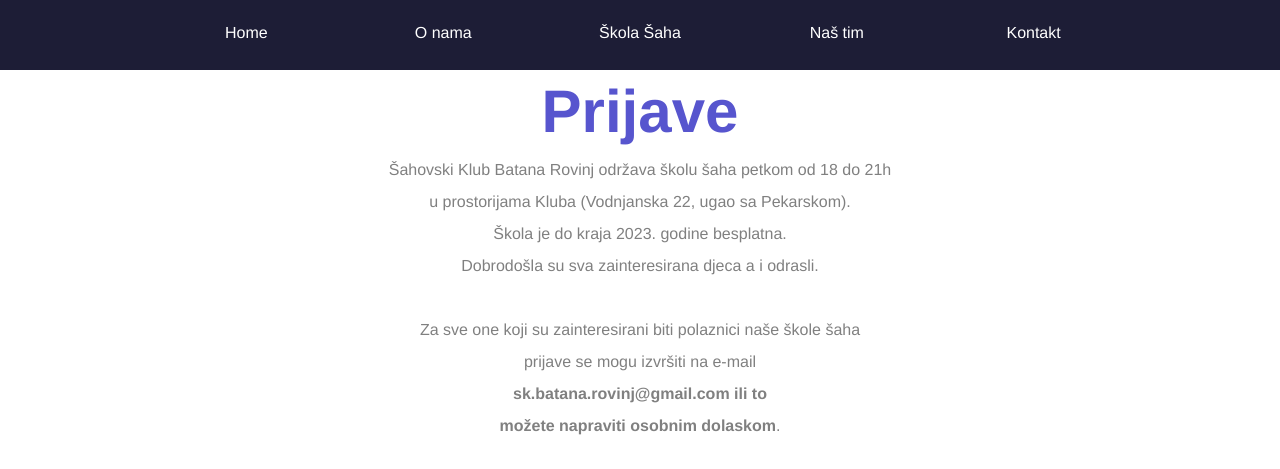
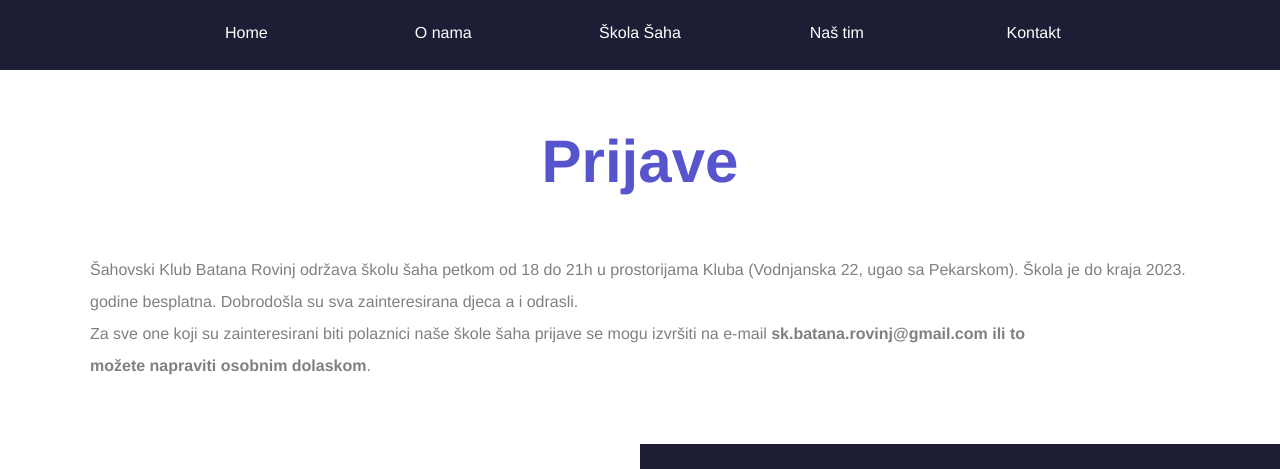
Before and after one commit to NevenDavidovic/vue_batana, a Vue app: page /prijave in a window 1280 px wide. Shown: the part 204-673 px from the top of the page. Built offline with nearby package versions, Linux system fonts and the light colour scheme.

Commit message:
final touches, adding a gradient color to bcg

```diff
--- a/src/assets/css/styles.css
+++ b/src/assets/css/styles.css
@@ -10,3 +10,15 @@ h3,
 p {
   line-height: 1.4;
 }
+
+/*KEYFRAMES*/
+
+@keyframes opacityChange {
+  0% {
+    opacity: 0;
+  }
+
+  100% {
+    opacity: 1;
+  }
+}
--- a/src/views/AboutView.vue
+++ b/src/views/AboutView.vue
@@ -117,7 +117,7 @@ export default {
   display: flex;
   flex-direction: column;
   gap: 3em;
-  margin: 3em 0;
+  margin: 50px 0;
   animation: appearFade 1s ease-in-out;
 }
 
--- a/src/views/ApplyView.vue
+++ b/src/views/ApplyView.vue
@@ -3,15 +3,13 @@
 
   <h1 class="prijave-h">Prijave</h1>
   <p class="prijave-d">
-    {{ $store.state.imeKluba }} Rovinj održava školu šaha petkom od 18 do 21h
-    <br />
-    u prostorijama Kluba (Vodnjanska 22, ugao sa Pekarskom).<br />
-    Škola je do kraja 2023. godine besplatna. <br />
-    Dobrodošla su sva zainteresirana djeca a i odrasli.<br />
+    {{ $store.state.imeKluba }} Rovinj održava školu šaha petkom od 18 do 21h u
+    prostorijama Kluba (Vodnjanska 22, ugao sa Pekarskom). Škola je do kraja
+    2023. godine besplatna. Dobrodošla su sva zainteresirana djeca a i odrasli.
 
     <br />
-    Za sve one koji su zainteresirani biti polaznici naše škole šaha <br />
-    prijave se mogu izvršiti na e-mail <br />
+    Za sve one koji su zainteresirani biti polaznici naše škole šaha prijave se
+    mogu izvršiti na e-mail
     <b
       >{{ $store.state.mailKluba }} ili to <br />
       možete napraviti osobnim dolaskom</b
@@ -39,10 +37,7 @@
       </p>
     </div>
     <div class="prijave-item">
-      <h1>
-        Cijenjeni <br />
-        roditelji & polaznici
-      </h1>
+      <h1>Cijenjeni roditelji & polaznici</h1>
       <p>
         Za najmanje polaznike i one mlađe od 18 roditelji mogu obaviti prijave
         na slijedeći način: <br />
@@ -60,7 +55,7 @@
       <p><b>info.skbatana@gmail.com</b></p>
     </div>
   </div>
-  <br />
+
   <h1
     data-aos="fade-up"
     data-aos-anchor-placement="top-center"
@@ -117,6 +112,7 @@ export default {
   display: flex;
   flex-direction: column;
   margin: auto;
+  gap: 1em;
 }
 .prijave-item p {
   max-width: 70%;
@@ -142,6 +138,8 @@ export default {
 }
 
 .prijave-h {
+  margin: 50px 0;
+
   font-size: 60px;
   animation: appearFade 1s ease-in-out;
   color: #5755ce;
@@ -150,6 +148,10 @@ export default {
   color: gray;
   line-height: 2;
   animation: appearFade 1s ease-in-out;
+  max-width: 1100px;
+  width: 90%;
+  margin: auto;
+  text-align: left;
 }
 .prijave-item ul li {
   color: white;
--- a/src/views/GalleryView.vue
+++ b/src/views/GalleryView.vue
@@ -60,6 +60,7 @@ export default {
   color: #5755ce;
   font-size: 60px;
   font-weight: 600;
+  margin-top: 50px;
 }
 .galerija-section {
   display: flex !important;
@@ -67,7 +68,12 @@ export default {
   flex-wrap: wrap;
   margin: 2em auto;
   gap: 5px;
-  background-color: #5755ce;
+  background: rgb(87, 85, 206);
+  background: linear-gradient(
+    356deg,
+    rgba(29, 29, 54, 1) 0%,
+    rgba(87, 85, 206, 1) 100%
+  );
   padding: 5px;
   animation: appearFade 1s ease-in-out;
   justify-content: center;
@@ -114,6 +120,8 @@ export default {
   padding: 60px;
   border: 1px solid #5755ce;
   border-radius: 4px;
+  transition: all 0.7s ease-in-out;
+  animation: opacityChange 0.7s ease-in-out alternate;
 }
 .zatvori {
   cursor: pointer;
--- a/src/views/OurTeam.vue
+++ b/src/views/OurTeam.vue
@@ -91,8 +91,8 @@ export default {
 .our-team-item h4 {
   max-width: 200px;
   margin: 0 auto;
-  color: gray;
-  font-weight: 400;
+  color: #1d1d36;
+  font-weight: 600;
 }
 .our-team-item p {
   max-width: 200px;
@@ -105,6 +105,11 @@ export default {
 }
 .img-team img {
   height: 100%;
+}
+.tren-desc {
+  font-weight: 600;
+  font-size: 18px;
+  color: #1d1d36;
 }
 
 @keyframes appearFade {
@@ -122,6 +127,7 @@ export default {
 .nas-tim-h {
   font-size: 60px;
   color: #5755ce;
+  margin-top: 50px;
 }
 @media (max-width: 1024px) {
   .our-team {
```
